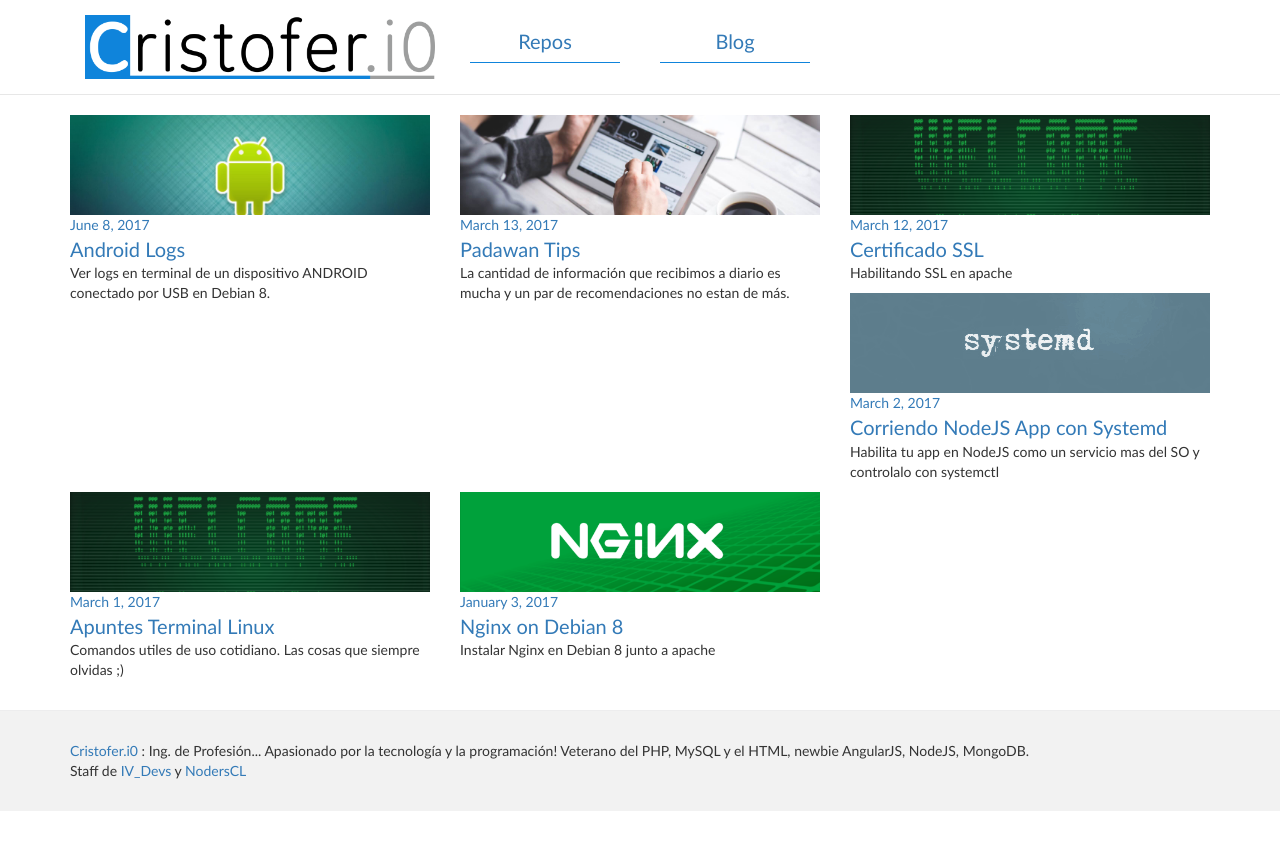
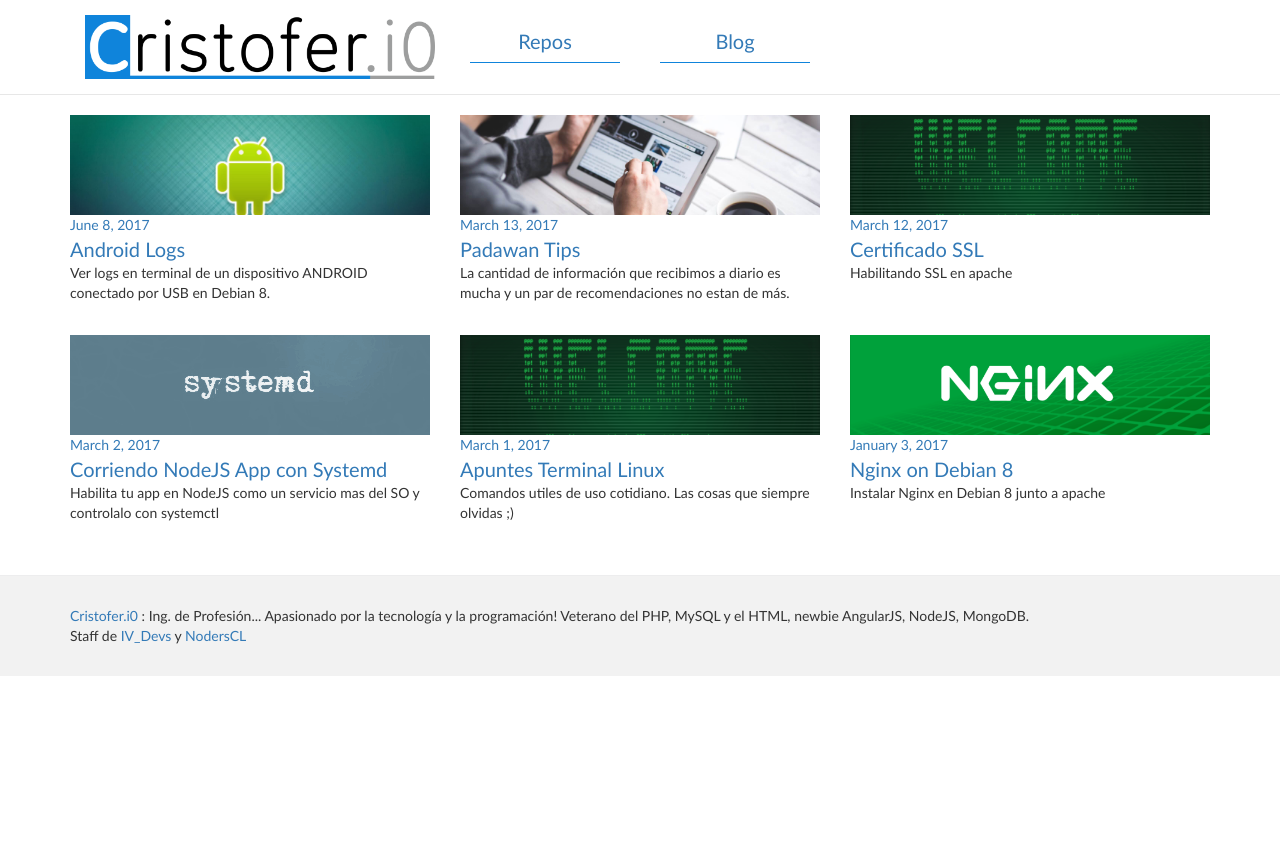
Before and after one commit to cristofer-dev/cristofer.io, a Jekyll site: the page built from index.html, in a window 1280 px wide. Shown: the top 850 px of the page. Built offline with Jekyll 4.4.1, drawn with Linux system fonts in a browser that asks for light colours; the list of posts is cut into pages by our own code.

Commit message:
UPDATE min-height For items of home
 Changes to be committed:
	modified:   index.html

```diff
--- a/index.html
+++ b/index.html
@@ -5,7 +5,7 @@
 <div class="container p-t-20">
 	<div class="row">
 		{% for post in paginator.posts %}
-		<div class="col-md-4 post">
+		<div class="col-md-4 post" style="min-height: 220px;">
 			{% if post.image %}
 				<a href="{{ post.url | prepend: site.baseurl }}" class="inner">
           <div class="img_post">
```
